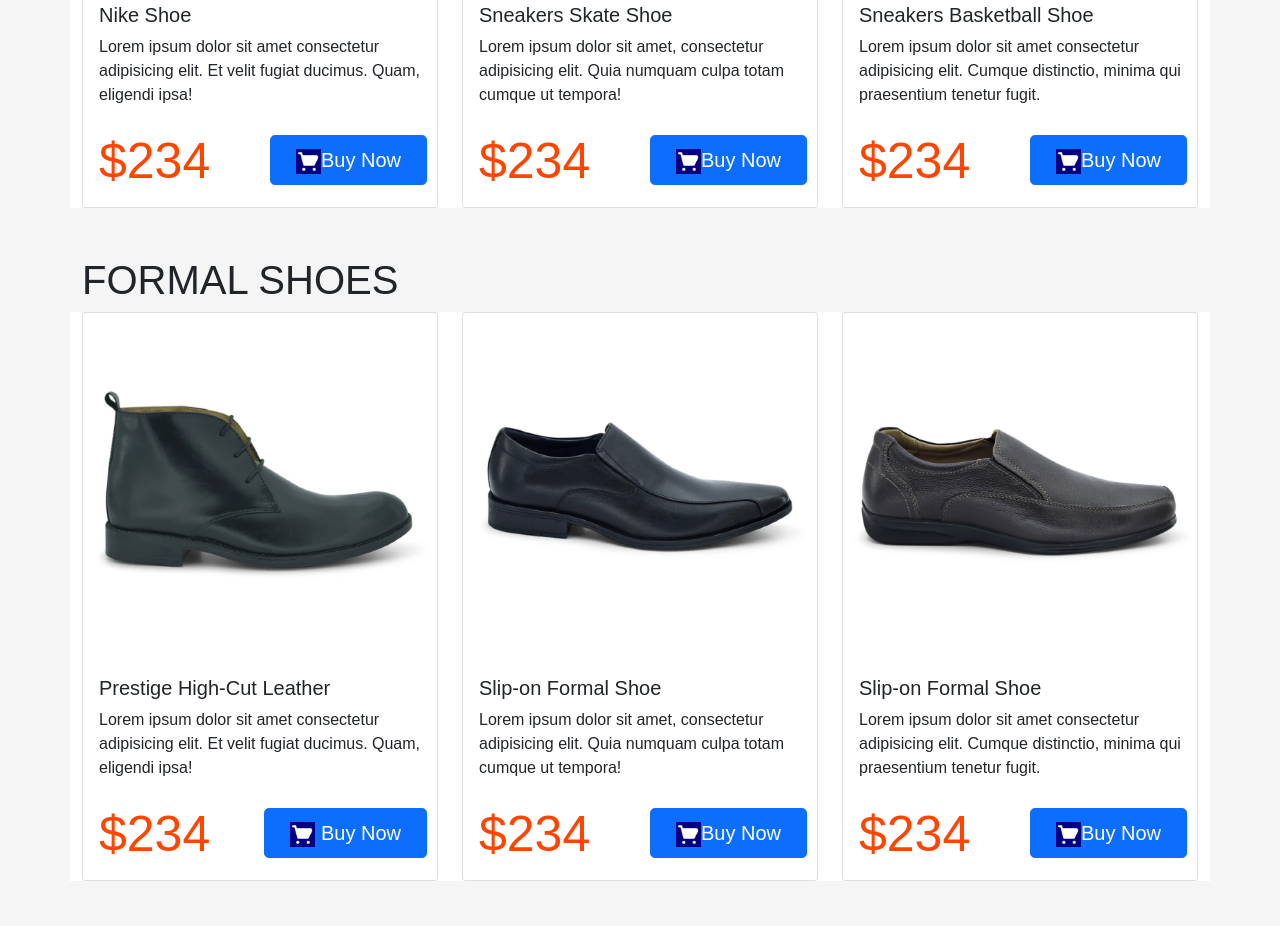
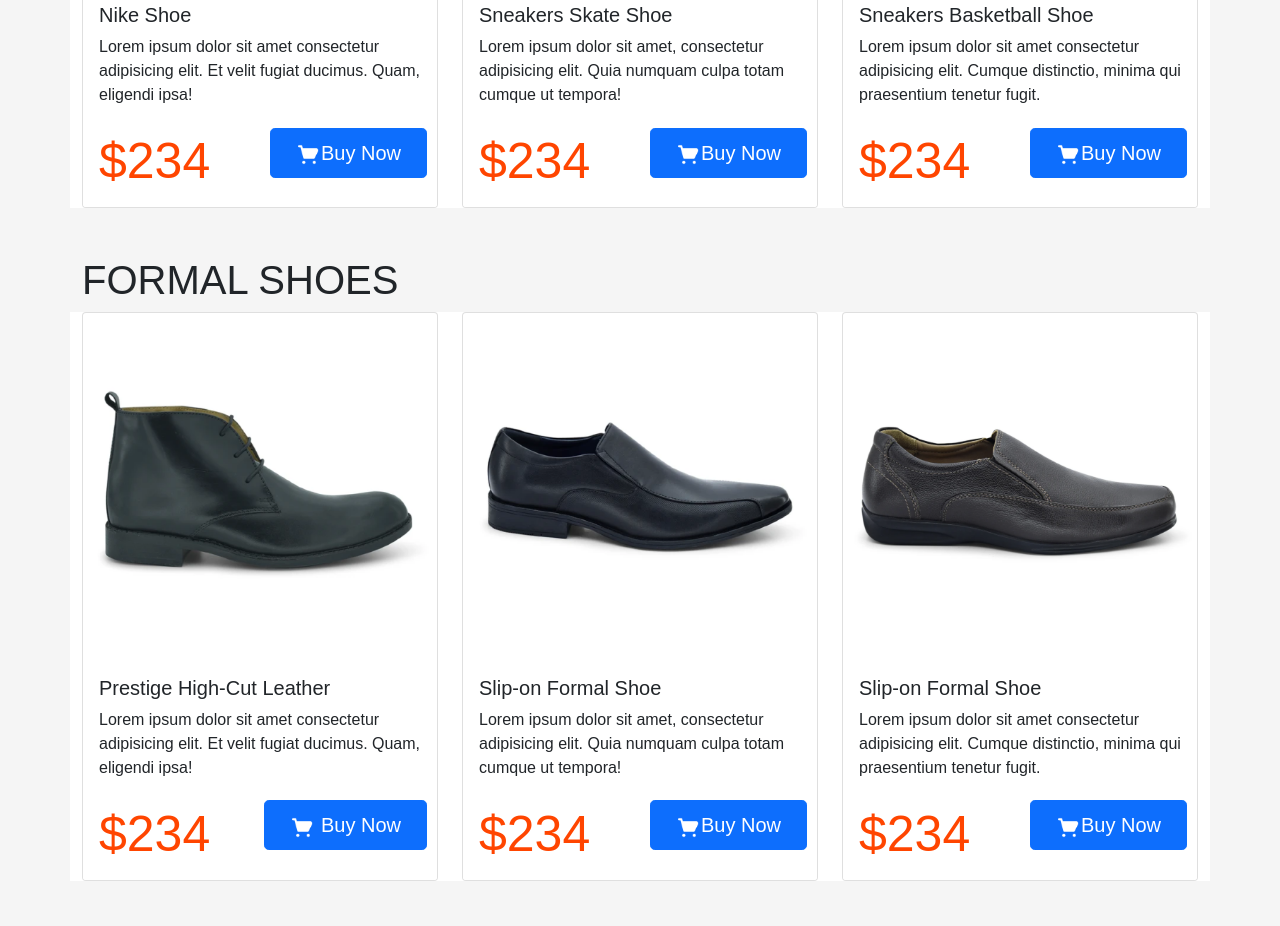
Before and after one commit to asura-islam/my-responsive-assignment, a plain HTML site: page index.html in a window 1280 px wide. Shown: the part 978-1904 px from the top of the page. Drawn offline with nearby package versions, Linux system fonts and the light colour scheme; a web font is replaced by a local one.

Commit message:
adding responsive repo

```diff
--- a/index.html
+++ b/index.html
@@ -42,7 +42,7 @@
                     <h1>INFINITY RUN 2</h1>
                     <P>Lorem ipsum, dolor sit amet consectetur adipisicing elit. Praesentium, quae dolore ea molestias nam harum</P>
                     <button class="btn btn-primary btn-lg shopping-cart">
-                    <img src="Logo/shopping-cart 1.png" alt="">Buy Now
+                    <img class="bg-primary" src="Logo/shopping-cart 1.png" alt="">Buy Now
                     </button>
                 </div>
               </div>
@@ -62,7 +62,7 @@
                     </div>
                     <div class="card-footer card-penguien d-flex align-items-center justify-content-left">
                         <h3 class="text-orange">$234</h3>
-                      <button class="btn btn-primary btn-decoration btn-lg position-absolute end-0 shopping-cart"> <img src="Logo/shopping-cart 1.png" alt="">Buy Now
+                      <button class="btn btn-primary btn-decoration btn-lg position-absolute end-0 shopping-cart"> <img class="bg-primary" src="Logo/shopping-cart 1.png" alt="">Buy Now
 
                       </button>
 
@@ -78,7 +78,7 @@
                     </div>
                     <div class="card-footer card-penguien d-flex align-items-center justify-content-left">
                         <h3 class="text-orange">$234</h3>
-                        <button class="btn btn-primary btn-decoration btn-lg position-absolute end-0 shopping-cart"> <img src="Logo/shopping-cart 1.png" alt="">Buy Now
+                        <button class="btn btn-primary btn-decoration btn-lg position-absolute end-0 shopping-cart"> <img class="bg-primary" src="Logo/shopping-cart 1.png" alt="">Buy Now
 
                         </button>
                     </div>
@@ -93,7 +93,7 @@
                     </div>
                     <div class="card-footer card-penguien d-flex align-items-center justify-content-left">
                         <h3 class="text-orange">$234</h3>
-                      <button class="btn btn-primary btn-decoration btn-lg position-absolute end-0 shopping-cart"> <img src="Logo/shopping-cart 1.png" alt="">Buy Now</button>
+                      <button class="btn btn-primary btn-decoration btn-lg position-absolute end-0 shopping-cart"> <img class="bg-primary" src="Logo/shopping-cart 1.png" alt="">Buy Now</button>
 
                     </div>
                   </div>
@@ -113,7 +113,7 @@
                     </div>
                     <div class="card-footer card-penguien d-flex align-items-center justify-content-left">
                         <h3 class="text-orange">$234</h3>
-                      <button class="btn btn-primary btn-decoration btn-lg position-absolute end-0 shopping-cart"><img src="Logo/shopping-cart 1.png" alt=""> Buy Now </button>
+                      <button class="btn btn-primary btn-decoration btn-lg position-absolute end-0 shopping-cart"><img class="bg-primary" src="Logo/shopping-cart 1.png" alt=""> Buy Now </button>
                    </div>
                   </div>
                 </div>
@@ -126,7 +126,7 @@
                     </div>
                     <div class="card-footer card-penguien d-flex align-items-center justify-content-left">
                         <h3 class="text-orange">$234</h3>
-                        <button class="btn btn-primary btn-decoration btn-lg position-absolute end-0 shopping-cart"> <img src="Logo/shopping-cart 1.png" alt="">Buy Now
+                        <button class="btn btn-primary btn-decoration btn-lg position-absolute end-0 shopping-cart"> <img class="bg-primary" src="Logo/shopping-cart 1.png" alt="">Buy Now
 
                         </button>
                     </div>
@@ -141,7 +141,7 @@
                     </div>
                     <div class="card-footer card-penguien d-flex align-items-center justify-content-left">
                         <h3 class="text-orange">$234</h3>
-                      <button class="btn btn-primary btn-decoration btn-lg position-absolute end-0 shopping-cart"> <img src="Logo/shopping-cart 1.png" alt="">Buy Now</button>
+                      <button class="btn btn-primary btn-decoration btn-lg position-absolute end-0 shopping-cart"> <img class="bg-primary" src="Logo/shopping-cart 1.png" alt="">Buy Now</button>
 
                     </div>
                   </div>
@@ -209,7 +209,7 @@
               </div>
 
         </section>
-        <section class="mt-5">
+        <section class="mt-5 end-section">
           <div class="aling-items-center address-item">
              <h1 class="text-primary">Start buying globally, direct-to-suplier business        today<h1>
                 <div class="placeholder">
--- a/style.css
+++ b/style.css
@@ -23,7 +23,7 @@
     padding:9px 25px;
     cursor: pointer;
     margin-right: 10px;
-    margin-bottom: 10px;
+    margin-bottom: 25px;
 }
 .card-design{
     border: 0;
@@ -42,7 +42,7 @@
 }
 .shopping-cart img{
     height:25px;
-   background-color: navy;
+
 
 }
 .address-item{
@@ -51,8 +51,10 @@
 
 .placeholder{
     font-size: 20px;
-    color:navy
+
 }
+
+
 footer{
     text-align: center;
 }
```
